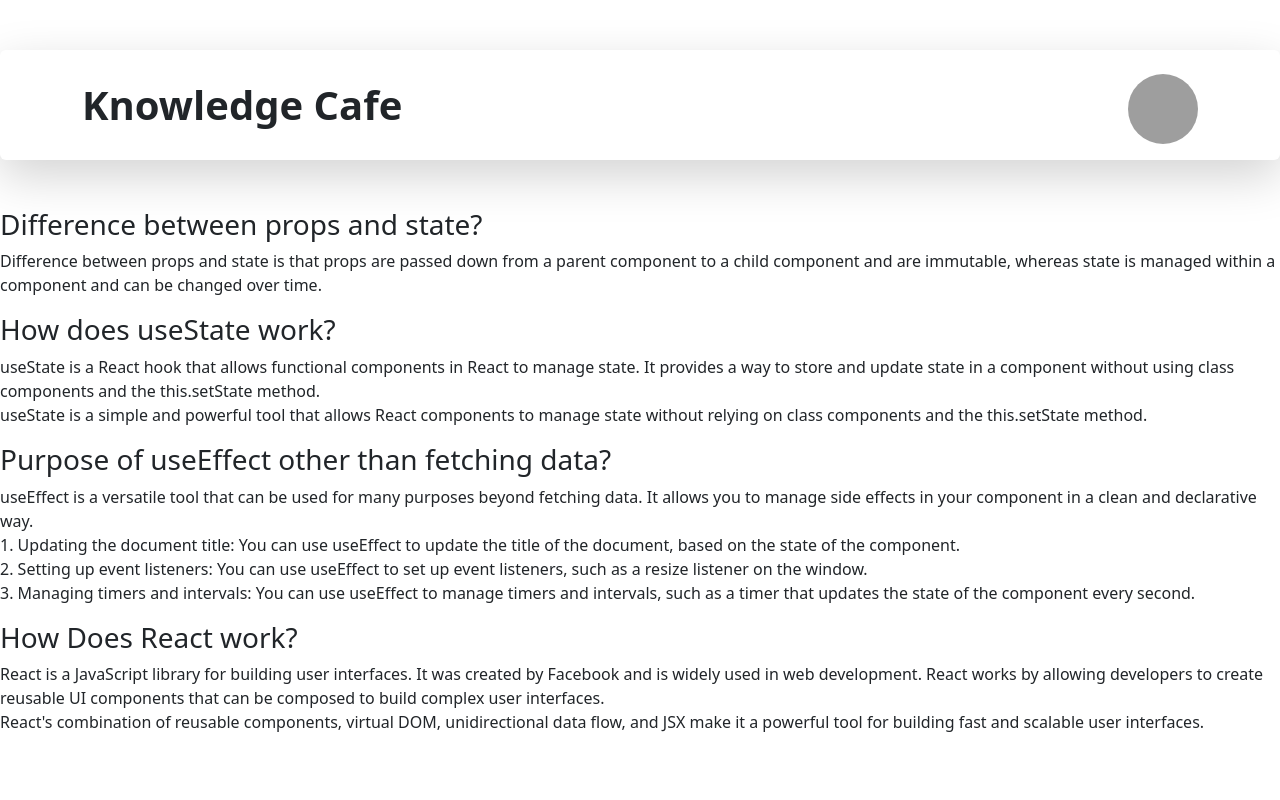
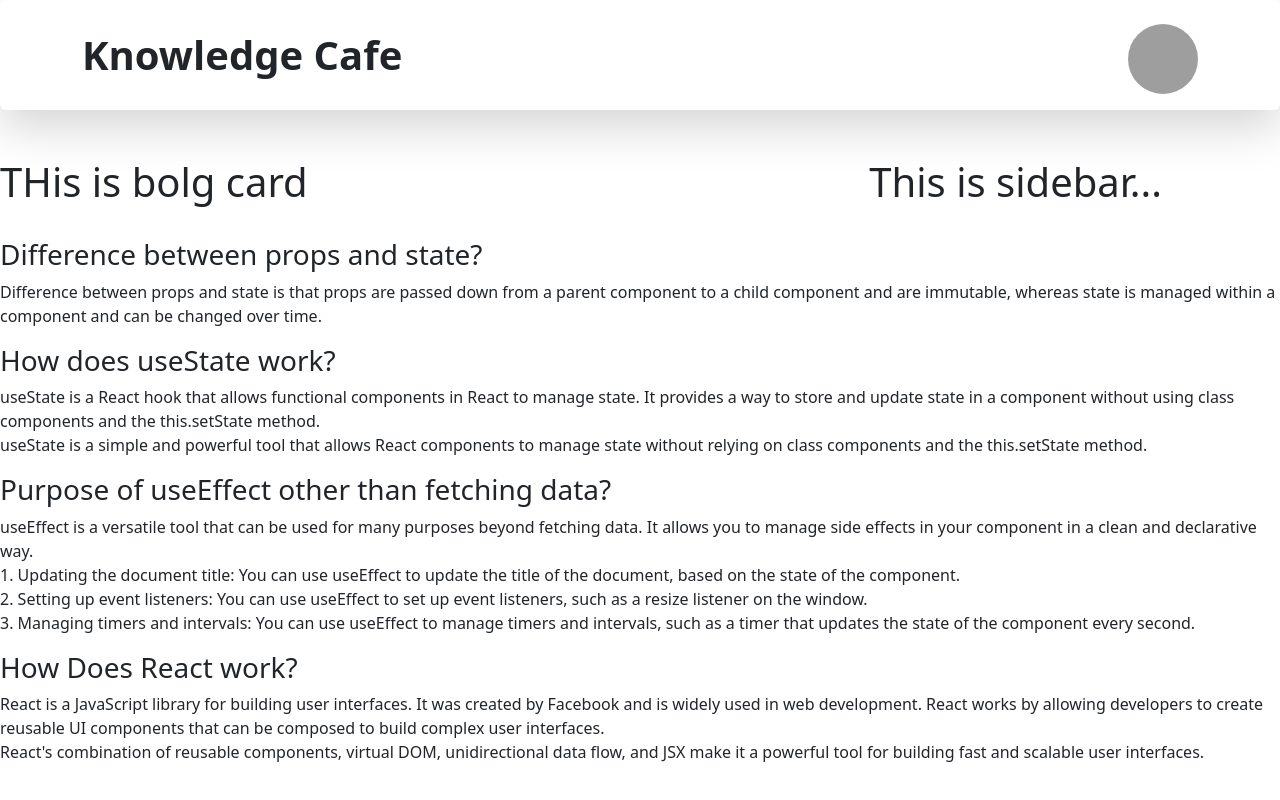
Before and after one commit to bdahsan1999wd/Knowledge-Cafe, a React (Vite) app: page / in a window 1280 px wide. Shown: the top 800 px of the page. Built offline with nearby package versions, Linux system fonts and the light colour scheme; grey boxes are pictures that could not be loaded.

Commit message:
card blog and sidebar added

```diff
--- a/index.html
+++ b/index.html
@@ -4,7 +4,7 @@
     <meta charset="UTF-8" />
     <link rel="icon" type="image/svg+xml" href="/vite.svg" />
     <meta name="viewport" content="width=device-width, initial-scale=1.0" />
-    <title>Vite + React</title>
+    <title>Knowledge Cafe</title>
   </head>
   <body>
     <div id="root"></div>
--- a/src/App.jsx
+++ b/src/App.jsx
@@ -1,11 +1,13 @@
 import React from 'react';
 import Header from './component/Header/Header';
 import Footer from './component/Footer/Footer';
+import Main from './component/Main/Main';
 
 const App = () => {
   return (
     <div>
       <Header></Header>
+      <Main></Main>
       <Footer></Footer>
     </div>
   );
--- /dev/null
+++ b/src/component/BlogCard/BlogCard.jsx
@@ -0,0 +1,11 @@
+import React from 'react';
+
+const BlogCard = () => {
+    return (
+        <div>
+           <h1>THis is bolg card</h1>
+        </div>
+    );
+};
+
+export default BlogCard;
--- a/src/component/Footer/Footer.jsx
+++ b/src/component/Footer/Footer.jsx
@@ -2,7 +2,7 @@ import React from 'react';
 
 const Footer = () => {
     return (
-        <div>
+        <div className='mt-4'>
             <h3>Difference between props and state?</h3>
             <p>Difference between props and state is that props are passed down from a parent component to a child component and are immutable, whereas state is managed within a component and can be changed over time.</p>
 
@@ -13,7 +13,7 @@ const Footer = () => {
             <p>useEffect is a versatile tool that can be used for many purposes beyond fetching data. It allows you to manage side effects in your component in a clean and declarative way. <br />1. Updating the document title: You can use useEffect to update the title of the document, based on the state of the component. <br /> 2. Setting up event listeners: You can use useEffect to set up event listeners, such as a resize listener on the window. <br /> 3. Managing timers and intervals: You can use useEffect to manage timers and intervals, such as a timer that updates the state of the component every second.</p>
 
             <h3>How Does React work?</h3>
-            <p>React is a JavaScript library for building user interfaces. It was created by Facebook and is widely used in web development. React works by allowing developers to create reusable UI components that can be composed to build complex user interfaces. <br /> React's combination of reusable components, virtual DOM, unidirectional data flow, and JSX make it a powerful tool for building fast and scalable user interfaces.</p>
+            <p className='mb-5'>React is a JavaScript library for building user interfaces. It was created by Facebook and is widely used in web development. React works by allowing developers to create reusable UI components that can be composed to build complex user interfaces. <br /> React's combination of reusable components, virtual DOM, unidirectional data flow, and JSX make it a powerful tool for building fast and scalable user interfaces.</p>
         </div>
     );
 };
--- a/src/component/Main/Main.jsx
+++ b/src/component/Main/Main.jsx
@@ -1,9 +1,22 @@
-import React from 'react';
+import React, { useEffect, useState } from 'react';
+import BlogCard from '../BlogCard/BlogCard';
+import SideBar from '../SideBar/SideBar';
 
 const Main = () => {
+    const [blogs, setBlogs] = useState([])
+    useEffect(() =>{
+        fetch('fakeData.json')
+        .then(res => res.json())
+        .then(data => setBlogs(data))
+    },[])
     return (
-        <div>
-
+        <div className='row'>
+            <div className='blog-container col-md-8'>
+                <BlogCard></BlogCard>
+            </div>
+            <div className='bookmark-container col-md-4'>
+                <SideBar></SideBar>
+            </div>
         </div>
     );
 };
--- a/src/component/SideBar/SideBar.jsx
+++ b/src/component/SideBar/SideBar.jsx
@@ -0,0 +1,11 @@
+import React from 'react';
+
+const SideBar = () => {
+    return (
+        <div>
+            <h1>This is sidebar...</h1>
+        </div>
+    );
+};
+
+export default SideBar;
```
Also changed, not shown: src/component/BlogCard/BlogCard.css (added), src/component/Blogs/Blogs.jsx (deleted), src/component/MainContent/MainContent.css (deleted), src/component/MainContent/MainContent.jsx (deleted).
